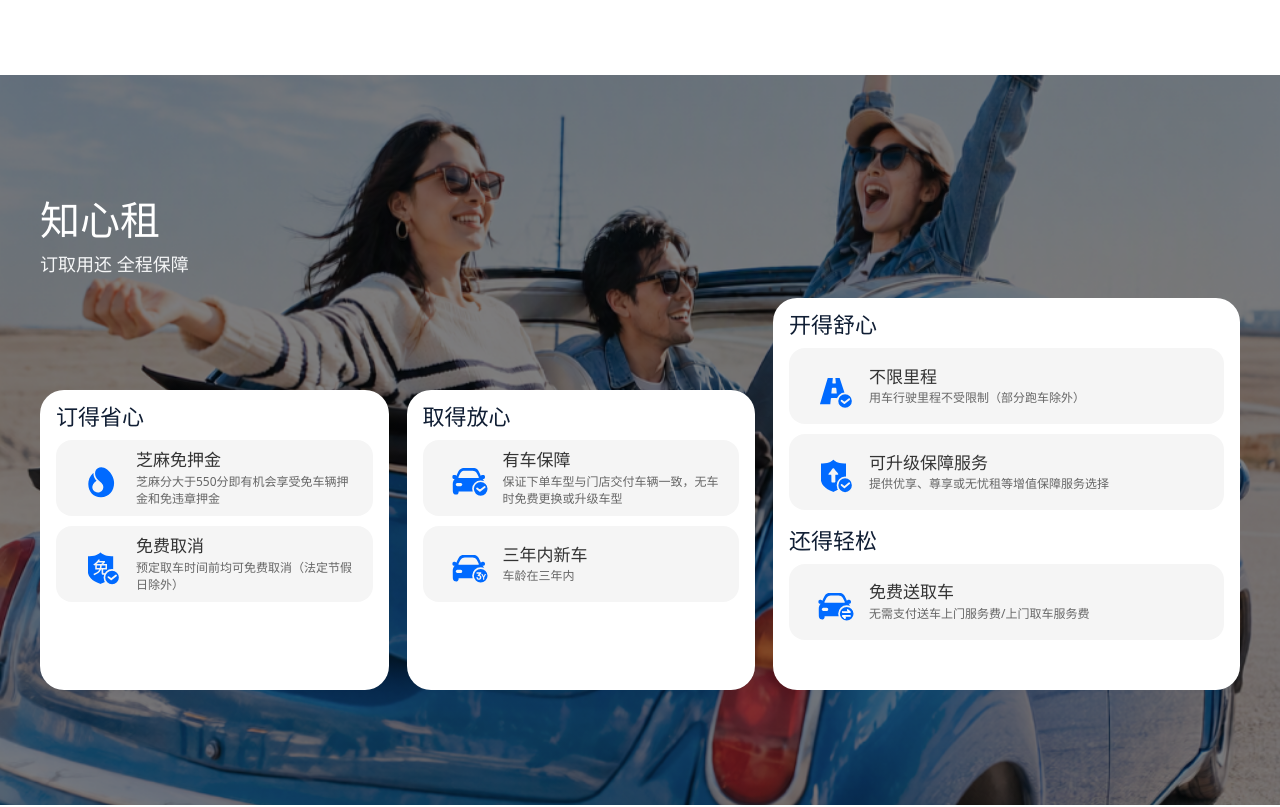
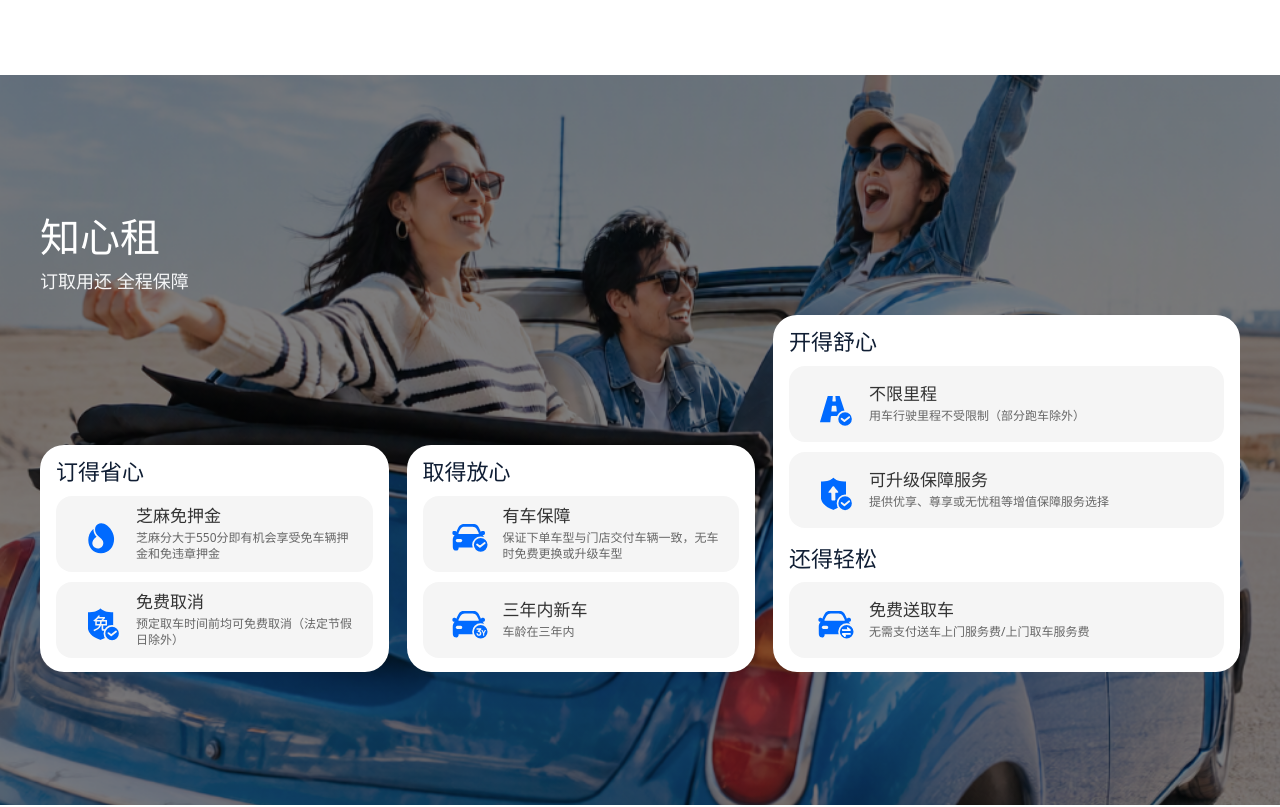
Before and after one commit to 771013/xiaozhi-Site, a React (Vite) app: page / in a window 1280 px wide. Shown: the part 2915-3722 px from the top of the page. Built offline with nearby package versions, Linux system fonts and the light colour scheme.

Commit message:
fix: tighten service cards on short screens

```diff
--- a/src/styles.css
+++ b/src/styles.css
@@ -235,8 +235,7 @@ section[id]{scroll-margin-top:70px}
   .compare-row strong{font-size:28px}
   .compare-description{font-size:17px}
   .service-inner{gap:20px;padding-block:28px}
-  .service-group{height:300px;padding:14px 16px}
-  .service-group-2{height:392px}
+  .service-group,.service-group-2{height:auto;padding:14px 16px}
   .service-group h3{margin-bottom:8px;font-size:22px;line-height:1.3}
   .service-items,.service-group-0 .service-items,.service-group-1 .service-items{gap:10px}
   .service-item,.service-group-0 .service-entry:last-child .service-item,.service-entry:first-child .service-item,.service-group-1 .service-entry:first-child .service-item,.service-group-2 .service-item,.service-group-2 .service-entry:first-child .service-item{height:76px;min-height:76px;padding:10px 14px}
@@ -255,7 +254,7 @@ section[id]{scroll-margin-top:70px}
   .service-inner{gap:8px;padding-block:8px}
   .service .section-title h2{font-size:32px;line-height:1.25}
   .service .section-title p{font-size:15px;line-height:1.35}
-  .service-group,.service-group-2{height:238px;padding:10px 12px}
+  .service-group,.service-group-2{height:auto;padding:10px 12px}
   .service-group h3{margin-bottom:4px;font-size:18px;line-height:1.2}
   .service-items,.service-group-0 .service-items,.service-group-1 .service-items{gap:6px}
   .service-item,.service-group-0 .service-entry:last-child .service-item,.service-entry:first-child .service-item,.service-group-1 .service-entry:first-child .service-item,.service-group-2 .service-item,.service-group-2 .service-entry:first-child .service-item{height:58px;min-height:58px;padding:6px 10px}
```
Also changed, not shown: 2 other files (tests, documents, lock files or other folders).
